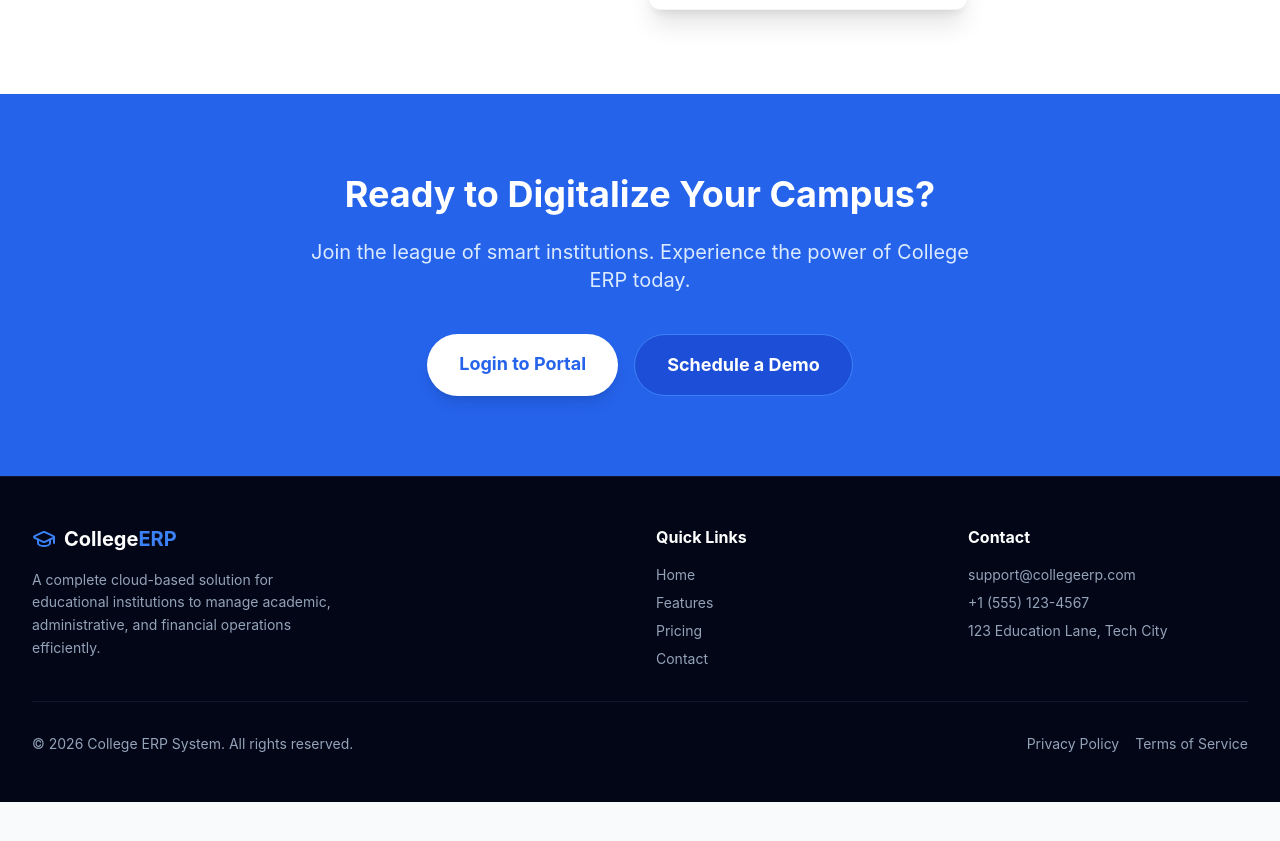
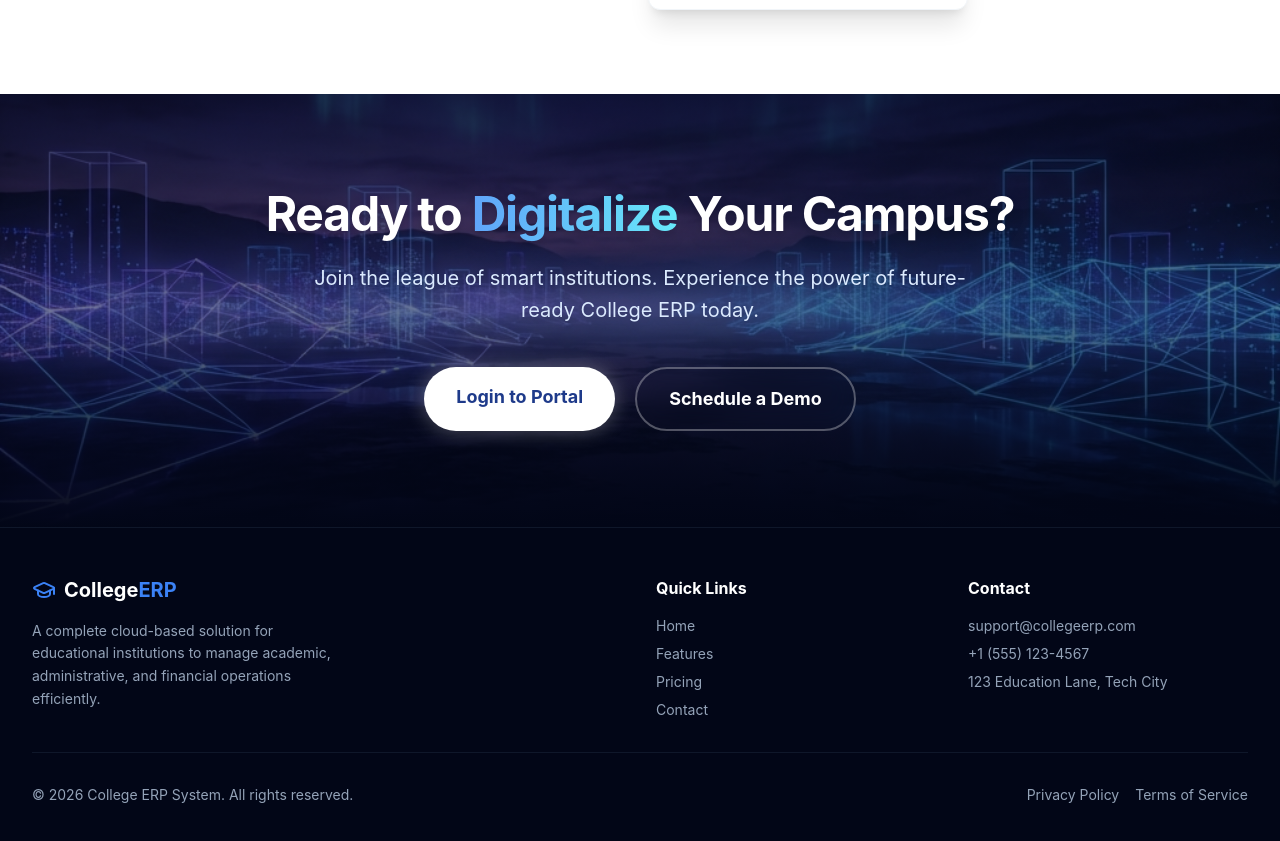
Before and after one commit to skvinderr/clg-erp, a React (Vite) app: page / in a window 1280 px wide. Shown: the part 2296-3137 px from the top of the page. Before the commit the page ends 3098 px from the top, so only its background shows below. Built offline with nearby package versions, Linux system fonts and the light colour scheme.

Commit message:
feat: Add new static image assets for UI backgrounds and illustrations.

```diff
--- a/src/pages/LandingPage.jsx
+++ b/src/pages/LandingPage.jsx
@@ -381,17 +381,23 @@ const LandingPage = () => {
             </section>
 
             {/* CTA Section */}
-            <section className="py-20 bg-blue-600">
-                <div className="max-w-4xl mx-auto px-4 text-center">
-                    <h2 className="text-3xl md:text-4xl font-bold text-white mb-6">Ready to Digitalize Your Campus?</h2>
-                    <p className="text-blue-100 text-xl mb-10 max-w-2xl mx-auto">
-                        Join the league of smart institutions. Experience the power of College ERP today.
+            <section className="py-24 relative overflow-hidden">
+                <div className="absolute inset-0 bg-[url('/cta-digital-horizon.png')] bg-cover bg-center fixed-bg"></div>
+                <div className="absolute inset-0 bg-blue-950/60 mix-blend-multiply"></div>
+                <div className="absolute inset-0 bg-gradient-to-t from-slate-950 via-transparent to-slate-950/50"></div>
+
+                <div className="max-w-4xl mx-auto px-4 text-center relative z-10">
+                    <h2 className="text-4xl md:text-5xl font-bold text-white mb-6 tracking-tight drop-shadow-lg">
+                        Ready to <span className="text-transparent bg-clip-text bg-gradient-to-r from-blue-400 to-cyan-300">Digitalize</span> Your Campus?
+                    </h2>
+                    <p className="text-blue-100 text-xl mb-10 max-w-2xl mx-auto leading-relaxed drop-shadow-md">
+                        Join the league of smart institutions. Experience the power of future-ready College ERP today.
                     </p>
-                    <div className="flex flex-col sm:flex-row gap-4 justify-center">
-                        <Link to="/login" className="px-8 py-4 bg-white text-blue-600 rounded-full font-bold text-lg hover:bg-blue-50 transition-colors shadow-lg">
+                    <div className="flex flex-col sm:flex-row gap-5 justify-center">
+                        <Link to="/login" className="px-8 py-4 bg-white text-blue-900 rounded-full font-bold text-lg hover:bg-blue-50 transition-all shadow-[0_0_20px_rgba(255,255,255,0.3)] hover:shadow-[0_0_30px_rgba(255,255,255,0.5)] hover:scale-105">
                             Login to Portal
                         </Link>
-                        <button className="px-8 py-4 bg-blue-700 text-white border border-blue-500 rounded-full font-bold text-lg hover:bg-blue-800 transition-colors">
+                        <button className="px-8 py-4 bg-transparent border-2 border-white/30 text-white rounded-full font-bold text-lg hover:bg-white/10 transition-all backdrop-blur-md hover:border-white/60">
                             Schedule a Demo
                         </button>
                     </div>
```
Also changed, not shown: public/cta-digital-horizon.png (added).
